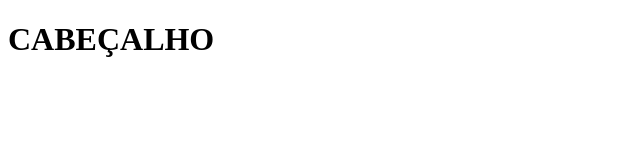
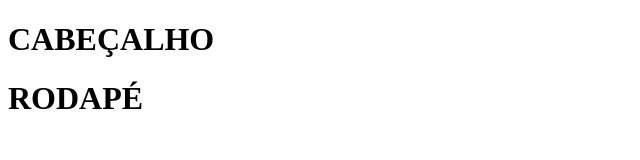
Before and after one commit to Matheus-Weick/aula_revis-o, a plain HTML site: page index.html in a window 1280 px wide. Shown: the whole page, without its empty margins (0-640 px from the left). Drawn offline with Linux system fonts and the light colour scheme.

Commit message:
Iniciando Porjeto

```diff
--- a/index.html
+++ b/index.html
@@ -14,7 +14,9 @@
    <header></header>
    <h1>CABEÇALHO</h1>
    <main></main>
-   <footer></footer>
+   <footer>
+    <h1>RODAPÉ</h1>
+   </footer>
 
 </body>
 </html>
```
